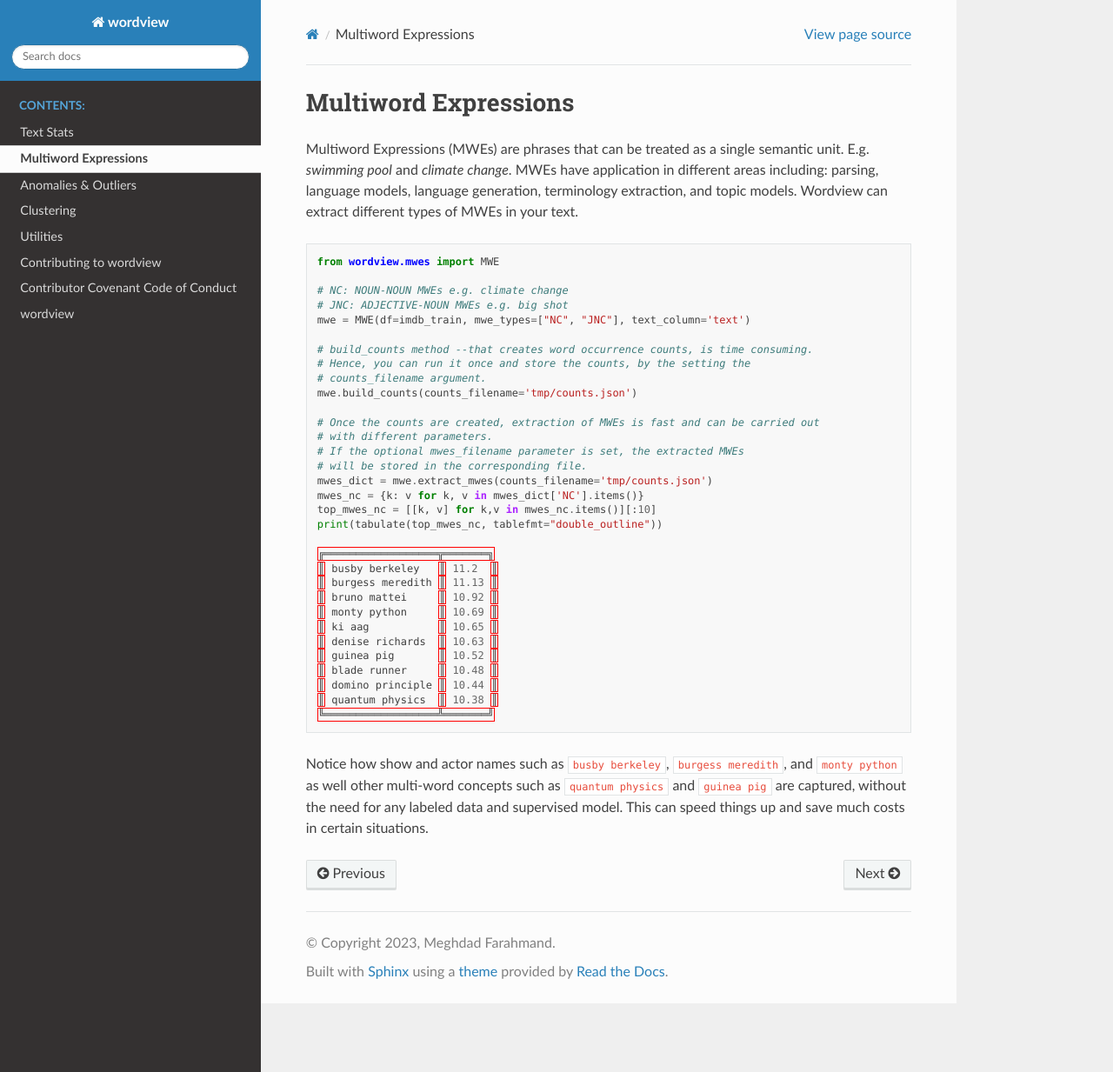
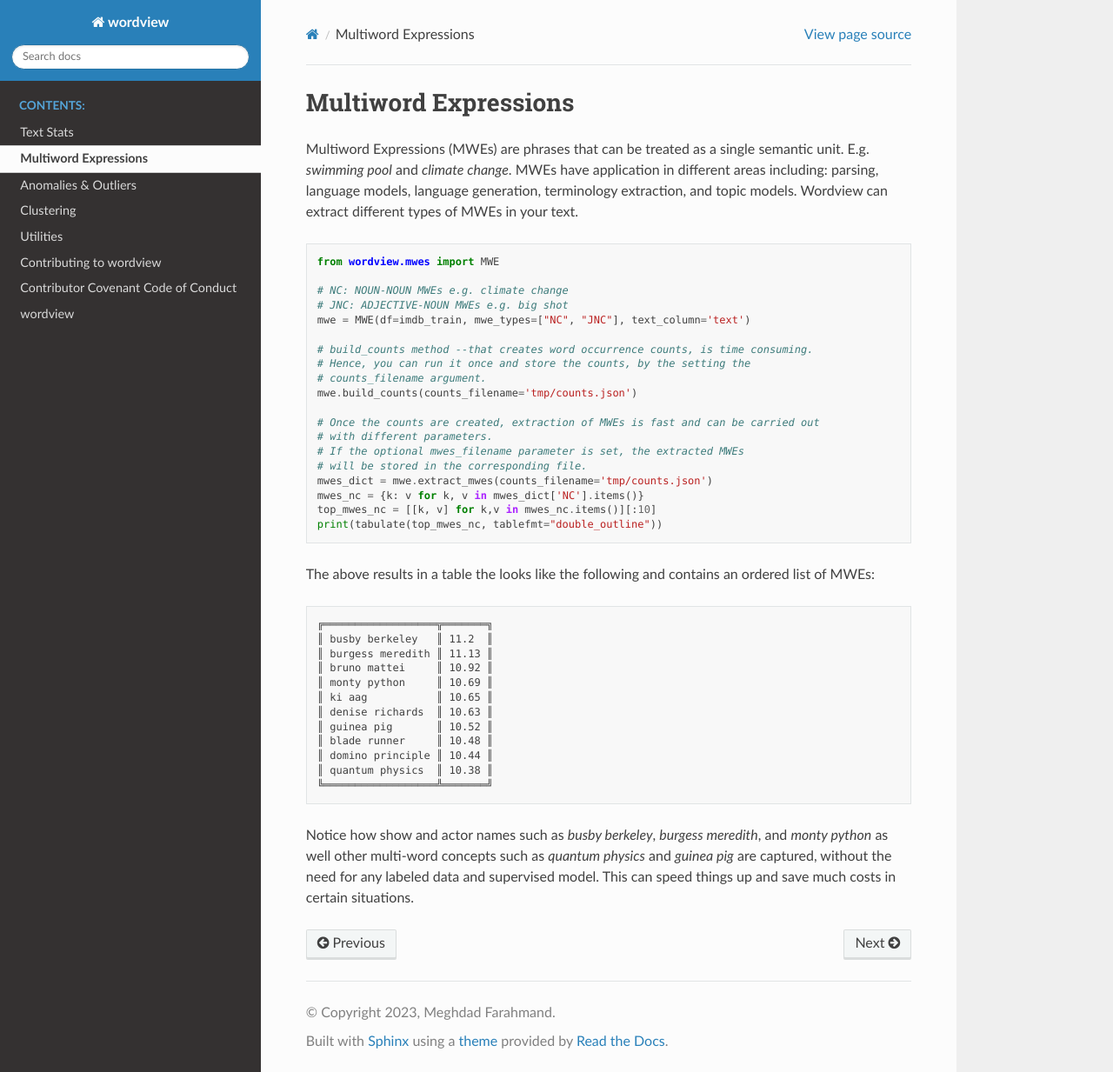
Before and after one commit to meghdadFar/wordview, a Sphinx documentation site: the page built from docs/source/mwes.rst, in a window 1280 px wide and 1233 px high. Shown: the whole window at 87% size. Built offline with Sphinx 7.4.7 and the Read the Docs theme 2.0.0, drawn with Linux system fonts in a browser that asks for light colours.

Commit message:
Fix code formatting

```diff
--- a/docs/source/mwes.rst
+++ b/docs/source/mwes.rst
@@ -29,6 +29,10 @@
    top_mwes_nc = [[k, v] for k,v in mwes_nc.items()][:10]
    print(tabulate(top_mwes_nc, tablefmt="double_outline"))
 
+The above results in a table the looks like the following and contains an ordered list of MWEs:
+
+..  code:: none
+
    ╔══════════════════╦═══════╗
    ║ busby berkeley   ║ 11.2  ║
    ║ burgess meredith ║ 11.13 ║
@@ -42,8 +46,8 @@
    ║ quantum physics  ║ 10.38 ║
    ╚══════════════════╩═══════╝
 
-Notice how show and actor names such as ``busby berkeley``,
-``burgess meredith``, and ``monty python`` as well other multi-word
-concepts such as ``quantum physics`` and ``guinea pig`` are captured,
+Notice how show and actor names such as `busby berkeley`,
+`burgess meredith`, and `monty python` as well other multi-word
+concepts such as `quantum physics` and `guinea pig` are captured,
 without the need for any labeled data and supervised model. This can
 speed things up and save much costs in certain situations.
```
